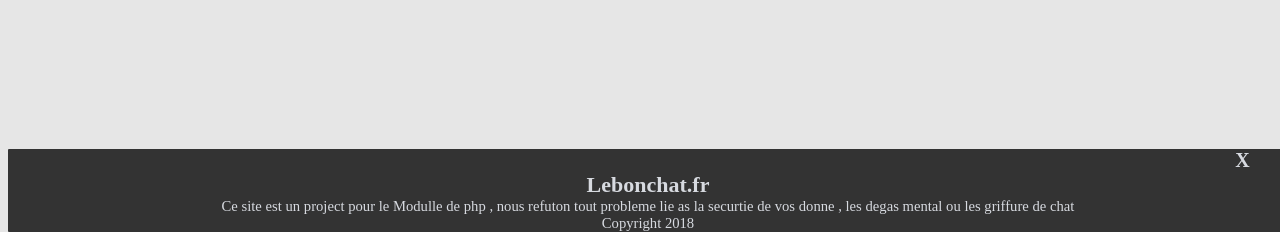
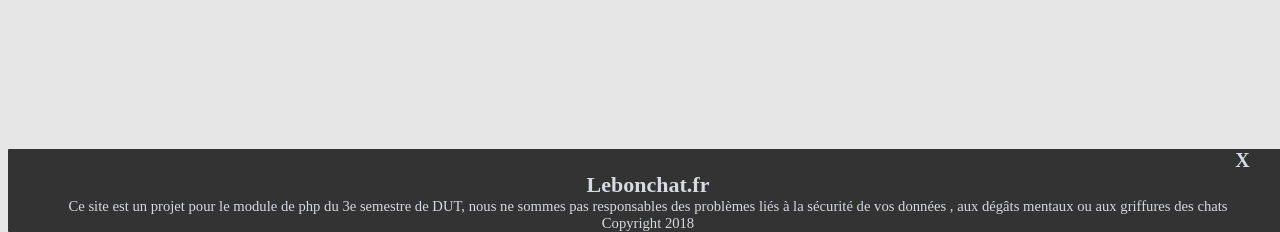
Before and after one commit to senetal/projet_php_armand_clerc_senet, a PHP site: page /Demandes.view.php in a window 1280 px wide. Shown: the part 568-800 px from the top of the page. Run offline with PHP 8.4, Linux system fonts and the light colour scheme.

Commit message:
aurttografe

```diff
--- a/project/Vue/footer.php
+++ b/project/Vue/footer.php
@@ -8,7 +8,7 @@
 
   <article class="disclaim">
 
-    <p>Ce site est un project pour le Modulle de php , nous refuton tout probleme lie as la securtie de vos donne , les degas mental ou les griffure de chat </p>
+    <p>Ce site est un projet pour le module de php du 3e semestre de DUT, nous ne sommes pas responsables des problèmes liés à la sécurité de vos données , aux dégâts mentaux ou aux griffures des chats</p>
 
   </article>
 
```
